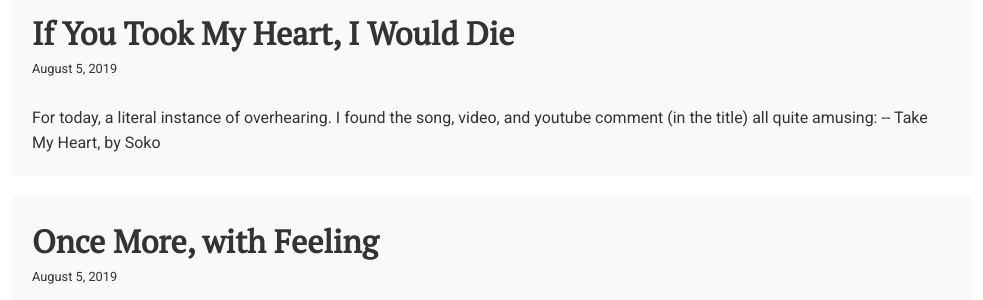
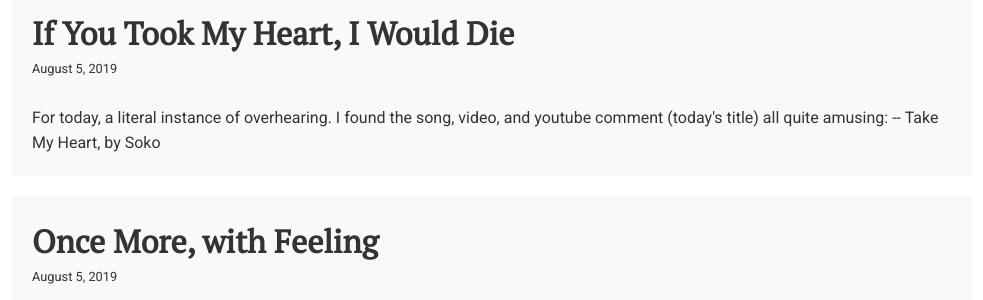
Before and after one commit to overheardonearth/overheardonearth.github.io, a Jekyll site: the page built from index.html, in a window 1280 px wide. Shown: the part 130-430 px from the top of the page, without its empty margins (148-1131 px from the left). Built offline with Jekyll 4.4.1, drawn with Linux system fonts in a browser that asks for light colours; comment, search, counter and statistics services are not loaded.

Commit message:
Update 2019-08-10-if-you-took-my-heart-i-would-die.html

```diff
--- a/_posts/2019-08-10-if-you-took-my-heart-i-would-die.html
+++ b/_posts/2019-08-10-if-you-took-my-heart-i-would-die.html
@@ -5,7 +5,7 @@ date: 2019-08-05
 layout: post
 ---
 
-For today, a literal instance of overhearing. I found the song, video, and <a href="https://www.youtube.com/watch?v=bcJc5KpzHpE">youtube comment</a> (in the title) all quite amusing:
+For today, a literal instance of overhearing. I found the song, video, and <a href="https://www.youtube.com/watch?v=bcJc5KpzHpE">youtube comment</a> (today's title) all quite amusing:
 
 <div class="media">
 <div style="width:100%;height:0px;position:relative;padding-bottom:75.000%;"><iframe src="https://streamable.com/s/9cjve/kcfkya" frameborder="0" width="100%" height="100%" allowfullscreen style="width:100%;height:100%;position:absolute;left:0px;top:0px;overflow:hidden;"></iframe></div>
```
